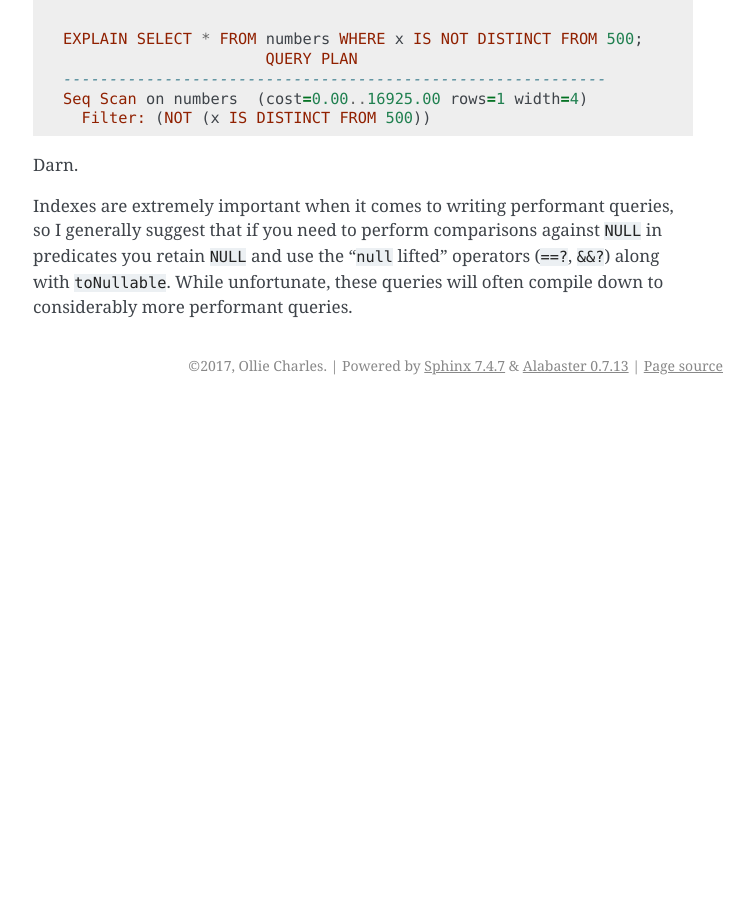
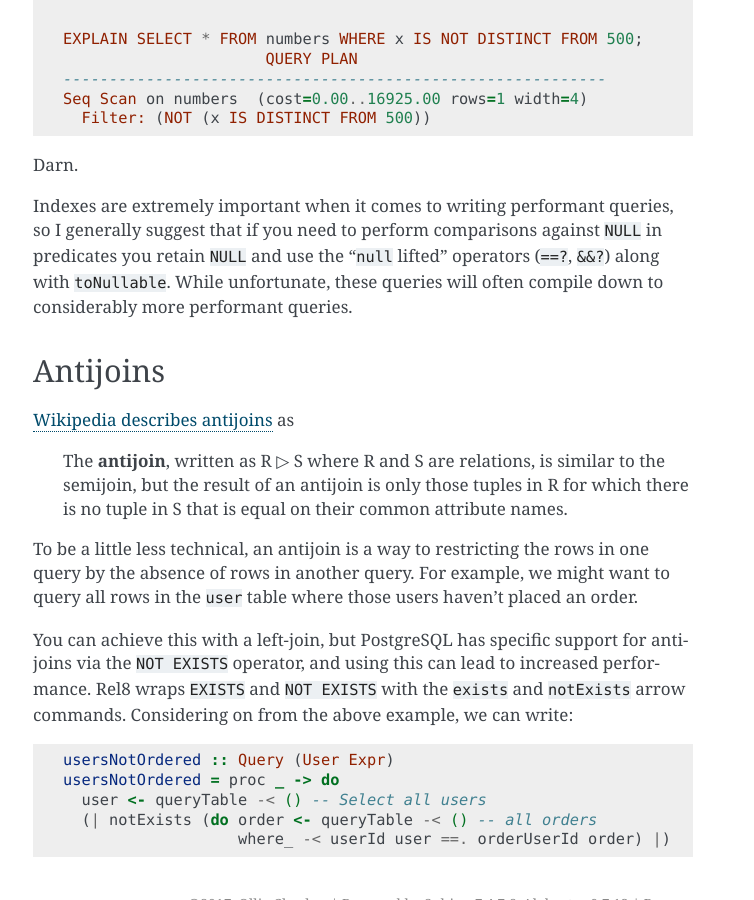
Before and after one commit to circuithub/rel8, a Sphinx documentation site: the page built from docs/concepts.rst, in a window 1280 px wide and 900 px high, scrolled down 2498 px. Shown: the whole window, without its empty margins (387-1141 px from the left). Built offline with Sphinx 7.4.7, drawn with Linux system fonts in a browser that asks for light colours; before the commit the page ends 2903 px from its top, so only the background shows below that.

Commit message:
Describe antijoins

```diff
--- a/docs/concepts.rst
+++ b/docs/concepts.rst
@@ -127,3 +127,30 @@ I generally suggest that if you need to perform comparisons against ``NULL`` in
 predicates you retain ``NULL`` and use the "``null`` lifted" operators (``==?``,
 ``&&?``) along with ``toNullable``. While unfortunate, these queries will often
 compile down to considerably more performant queries.
+
+.. _antijoins:
+
+Antijoins
+---------
+
+`Wikipedia describes antijoins <https://en.wikipedia.org/wiki/Relational_algebra#Antijoin_.28.E2.96.B7.29>`_ as
+
+  The **antijoin**, written as R ▷ S where R and S are relations, is similar to
+  the semijoin, but the result of an antijoin is only those tuples in R for
+  which there is no tuple in S that is equal on their common attribute names.
+
+To be a little less technical, an antijoin is a way to restricting the rows in
+one query by the absence of rows in another query. For example, we might want to
+query all rows in the ``user`` table where those users haven't placed an order.
+
+You can achieve this with a left-join, but PostgreSQL has specific support for
+antijoins via the ``NOT EXISTS`` operator, and using this can lead to increased
+performance. Rel8 wraps ``EXISTS`` and ``NOT EXISTS`` with the ``exists`` and
+``notExists`` arrow commands. Considering on from the above example, we can
+write::
+
+  usersNotOrdered :: Query (User Expr)
+  usersNotOrdered = proc _ -> do
+    user <- queryTable -< () -- Select all users
+    (| notExists (do order <- queryTable -< () -- all orders
+                     where_ -< userId user ==. orderUserId order) |)
--- a/docs/tutorial.rst
+++ b/docs/tutorial.rst
@@ -208,6 +208,12 @@ query to find parts where there are no suppliers in the same city::
     where_ -< isNull (maybeSupplier $? supplierId)
     returnA -< part
 
+.. note::
+
+  This type of query is what is known as an *antijoin*. A more efficient way to
+  write the above is by using the ``notExists`` function. For more information,
+  see :ref:`antijoins` in :doc:`concepts`.
+
 We are filtering our query for suppliers where the id is null. Ordinarily this
 would be a type error - we declared that ``supplierId`` contains ``Int``, rather
 than ``Maybe Int``. However, because suppliers come from a left join, when we
```
